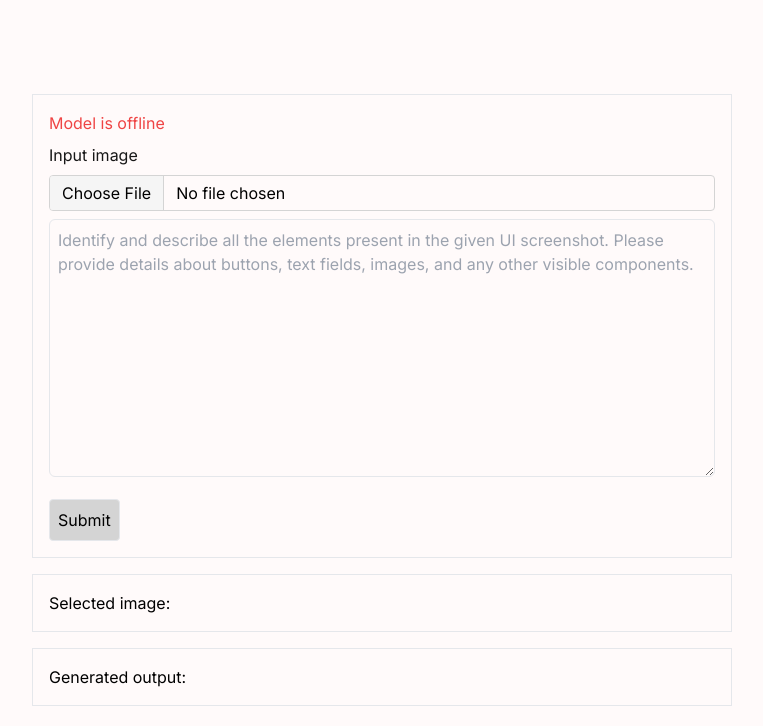
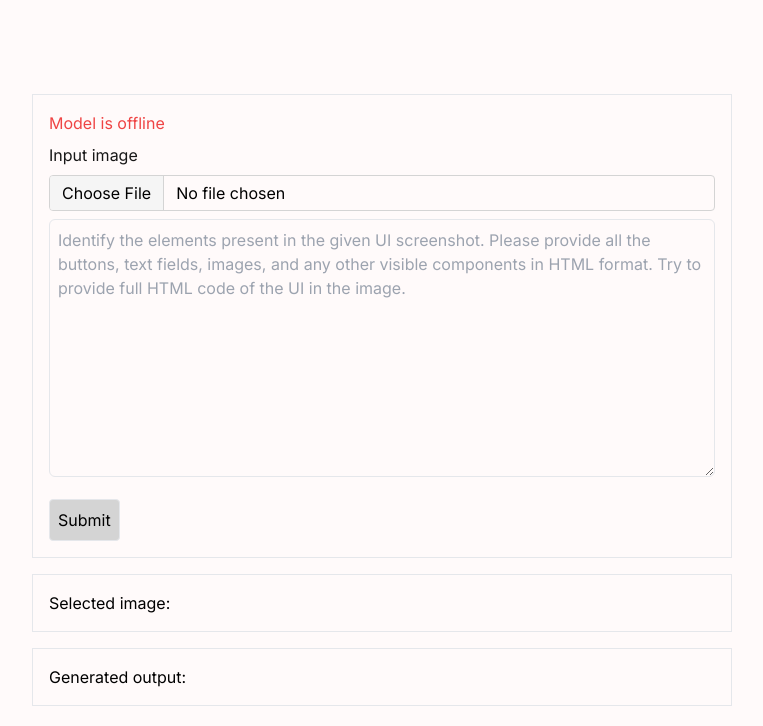
Before and after one commit to Eljowe/research-project-in-hci, a Next.js app: page / in a window 1280 px wide. Shown: the top 726 px of the page, without its empty margins (258-1021 px from the left). Built offline with nearby package versions, Linux system fonts and the light colour scheme; no server answers.

Commit message:
testing other prompts

```diff
--- a/app/api/imageupload/route.ts
+++ b/app/api/imageupload/route.ts
@@ -25,10 +25,7 @@ export const POST = async (req: Request, res: Response) => {
 
   const filename = Date.now() + file.name.replaceAll(" ", "_");
 
-  const testPrompt = `
-  Identify and describe all the elements present in the given UI screenshot.
-  Please provide details about buttons, text fields, images, and any other visible components.
-  `;
+  const testPrompt = `Identify the elements present in the given UI screenshot. Please provide all the buttons, text fields, images, and any other visible components in HTML format. Try to provide full HTML code of the UI in the image.`;
   try {
     const generatedResponse = await postPromptLLM(prompt as string, file as File);
     if (saveImage) {
--- a/app/page.tsx
+++ b/app/page.tsx
@@ -46,7 +46,7 @@ export default function Home() {
     if (file) {
       var data = null;
       if (!prompt) {
-        const defaultPrompt = `Identify and describe all the elements present in the given UI screenshot. Please provide details about buttons, text fields, images, and any other visible components.`;
+        const defaultPrompt = `Identify the elements present in the given UI screenshot. Please provide all the buttons, text fields, images, and any other visible components in HTML format. Try to provide full HTML code of the UI in the image.`;
         data = await uploadImage(file, defaultPrompt);
       } else {
         data = await uploadImage(file, prompt);
@@ -101,7 +101,7 @@ export default function Home() {
             <textarea
               onChange={handlePromptChange}
               rows={10}
-              placeholder={`Identify and describe all the elements present in the given UI screenshot. Please provide details about buttons, text fields, images, and any other visible components.
+              placeholder={`Identify the elements present in the given UI screenshot. Please provide all the buttons, text fields, images, and any other visible components in HTML format. Try to provide full HTML code of the UI in the image.
               `}
               className="w-[100%] my-2 bg-inherit rounded-md border p-2"
             />
```
